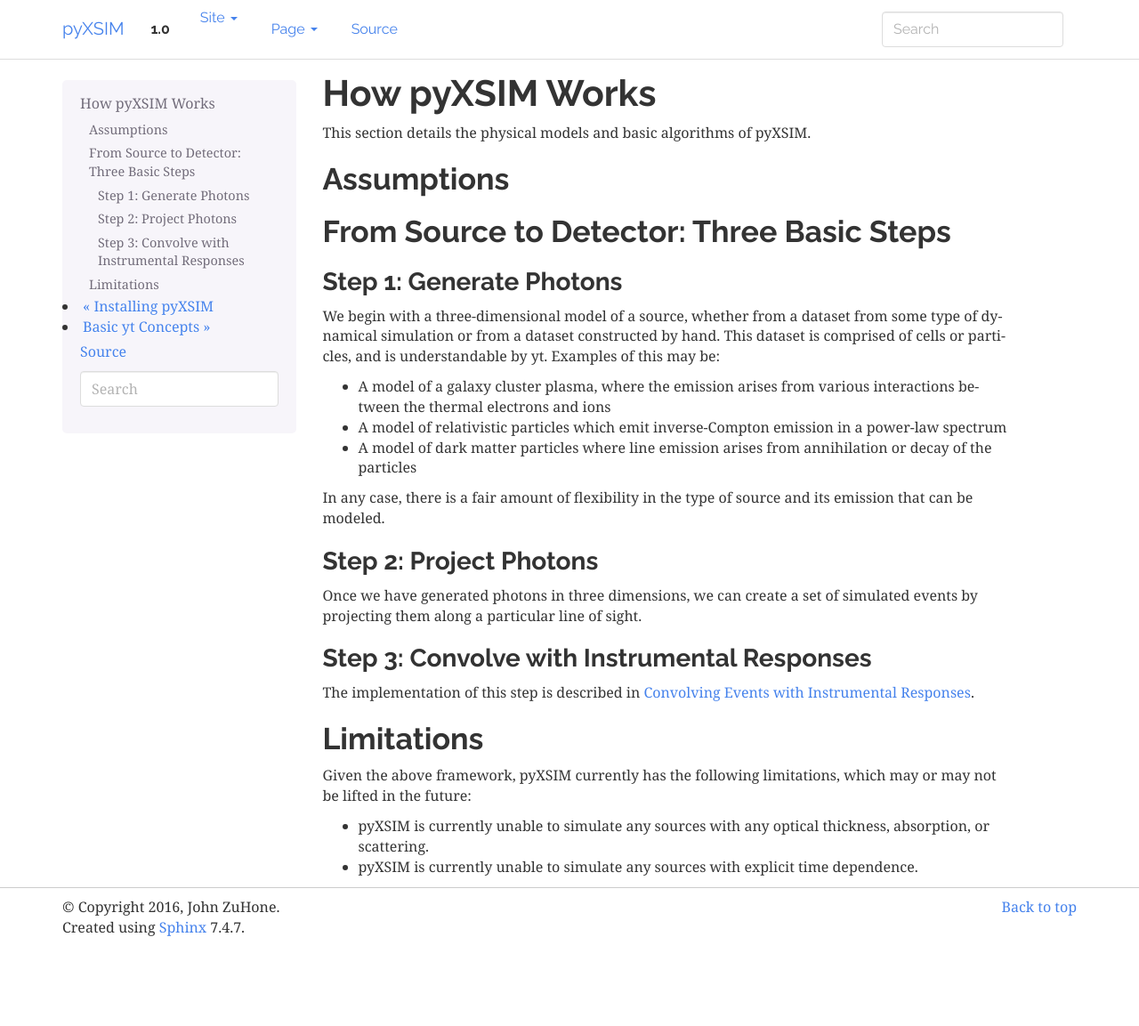
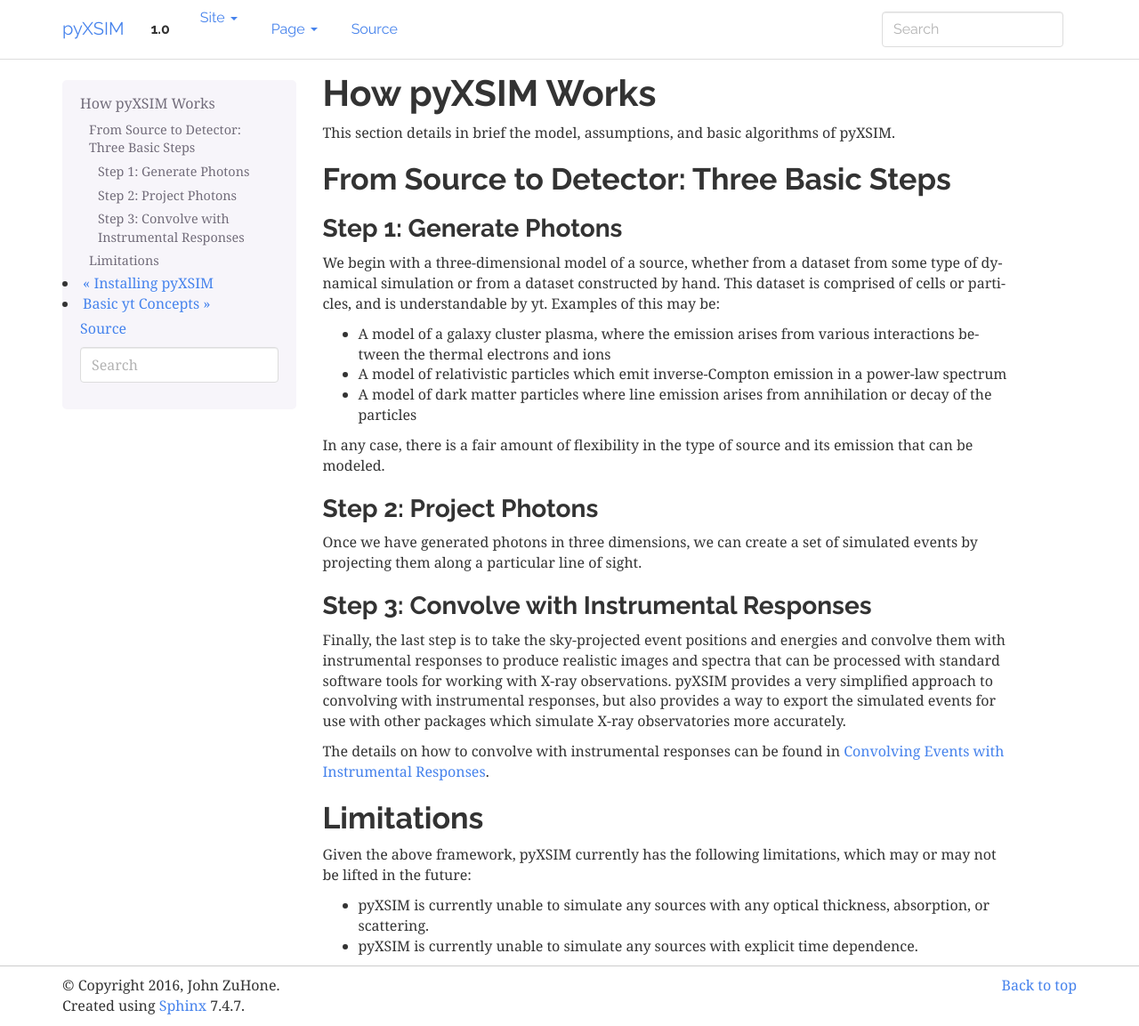
Before and after one commit to jzuhone/pyxsim, a Sphinx documentation site: the page built from doc/source/how_it_works.rst, in a window 1280 px wide and 1153 px high. Shown: the whole window at 89% size. Built offline with Sphinx 7.4.7, drawn with Linux system fonts in a browser that asks for light colours.

Commit message:
Some more doc work

```diff
--- a/doc/source/how_it_works.rst
+++ b/doc/source/how_it_works.rst
@@ -3,11 +3,7 @@
 How pyXSIM Works
 ================
 
-This section details the physical models and basic algorithms of pyXSIM.
-
-Assumptions
------------
-
+This section details in brief the model, assumptions, and basic algorithms of pyXSIM.
 
 From Source to Detector: Three Basic Steps
 ------------------------------------------
@@ -36,7 +32,13 @@
 Step 3: Convolve with Instrumental Responses
 ++++++++++++++++++++++++++++++++++++++++++++
 
-The implementation of this step is described in :ref:`instruments`.
+Finally, the last step is to take the sky-projected event positions and energies and convolve them with
+instrumental responses to produce realistic images and spectra that can be processed with standard software
+tools for working with X-ray observations. pyXSIM provides a very simplified approach to convolving with
+instrumental responses, but also provides a way to export the simulated events for use with other packages
+which simulate X-ray observatories more accurately.
+
+The details on how to convolve with instrumental responses can be found in :ref:`instruments`.
 
 Limitations
 -----------
```
